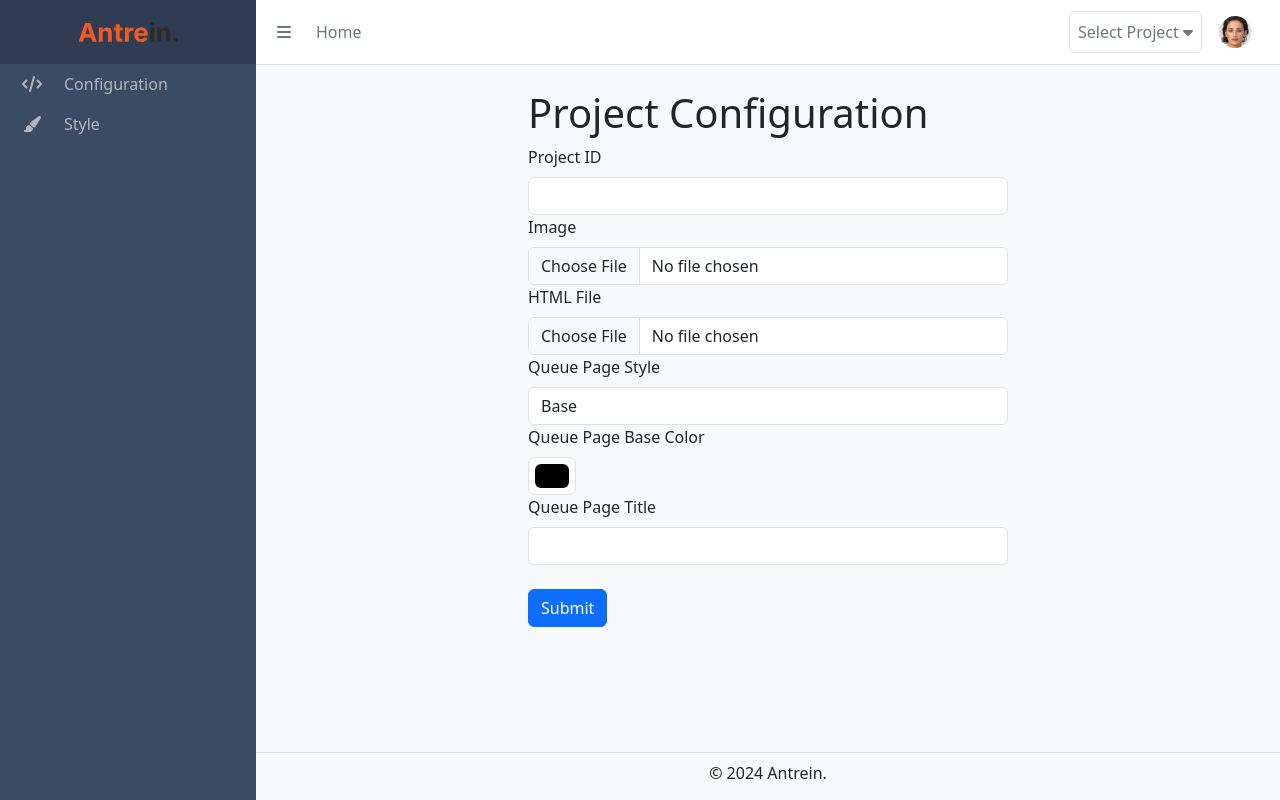
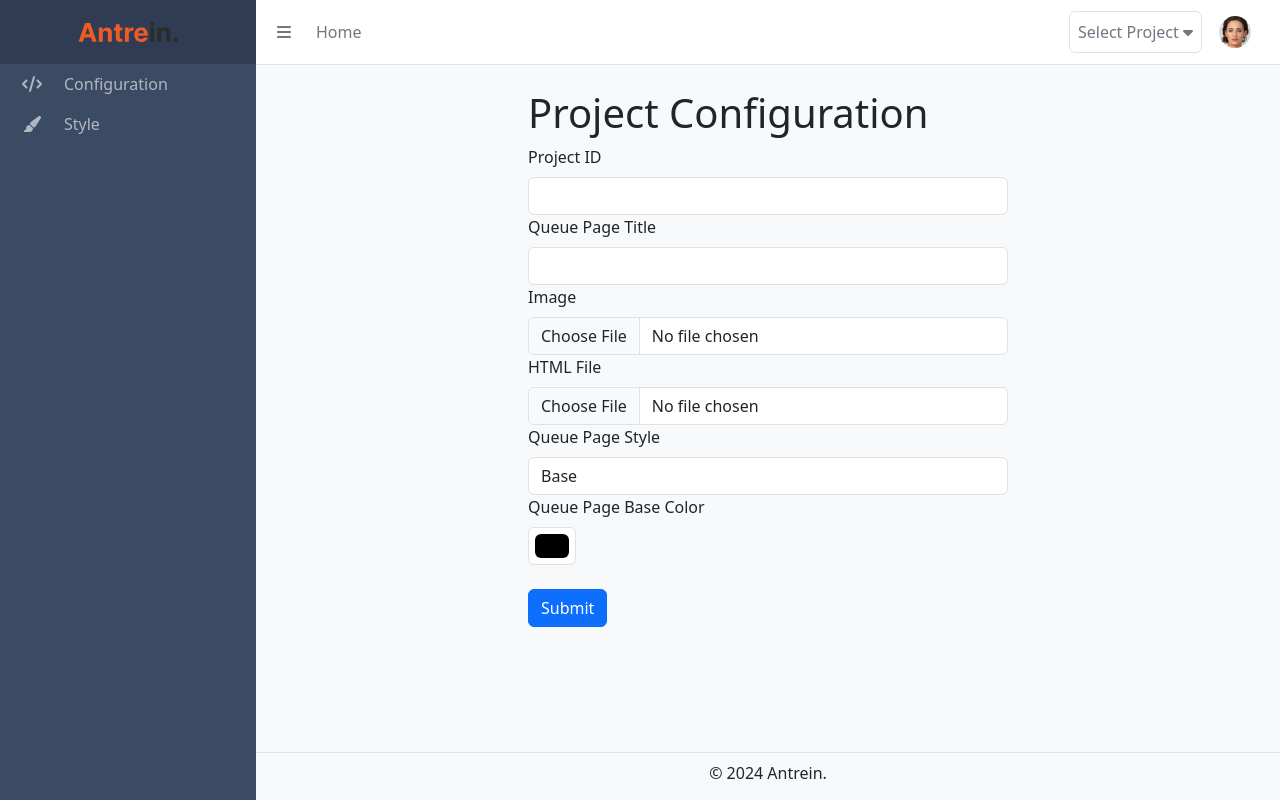
Before and after one commit to antrein/next-dashboard, a Next.js app: page /project/style-config in a window 1280 px wide. Built offline with nearby package versions, Linux system fonts and the light colour scheme.

Commit message:
feat: Add queue page title input field to style config page

```diff
--- a/src/app/(dashboard)/project/style-config/page.tsx
+++ b/src/app/(dashboard)/project/style-config/page.tsx
@@ -145,6 +145,15 @@ export default function Page() {
                 readOnly
               />
             </Form.Group>
+            <Form.Group controlId="queue_page_title">
+              <Form.Label>Queue Page Title</Form.Label>
+              <Form.Control
+                type="text"
+                name="queue_page_title"
+                value={formData.queue_page_title}
+                onChange={handleChange}
+              />
+            </Form.Group>
             <Form.Group controlId="image">
               <Form.Label>Image</Form.Label>
               <Form.Control
@@ -186,15 +195,6 @@ export default function Page() {
                     onChange={handleChange}
                   />
                 </Form.Group>
-                <Form.Group controlId="queue_page_title">
-                  <Form.Label>Queue Page Title</Form.Label>
-                  <Form.Control
-                    type="text"
-                    name="queue_page_title"
-                    value={formData.queue_page_title}
-                    onChange={handleChange}
-                  />
-                </Form.Group>
               </>
             )}
             <Button variant="primary" type="submit" className="mt-4">
```
